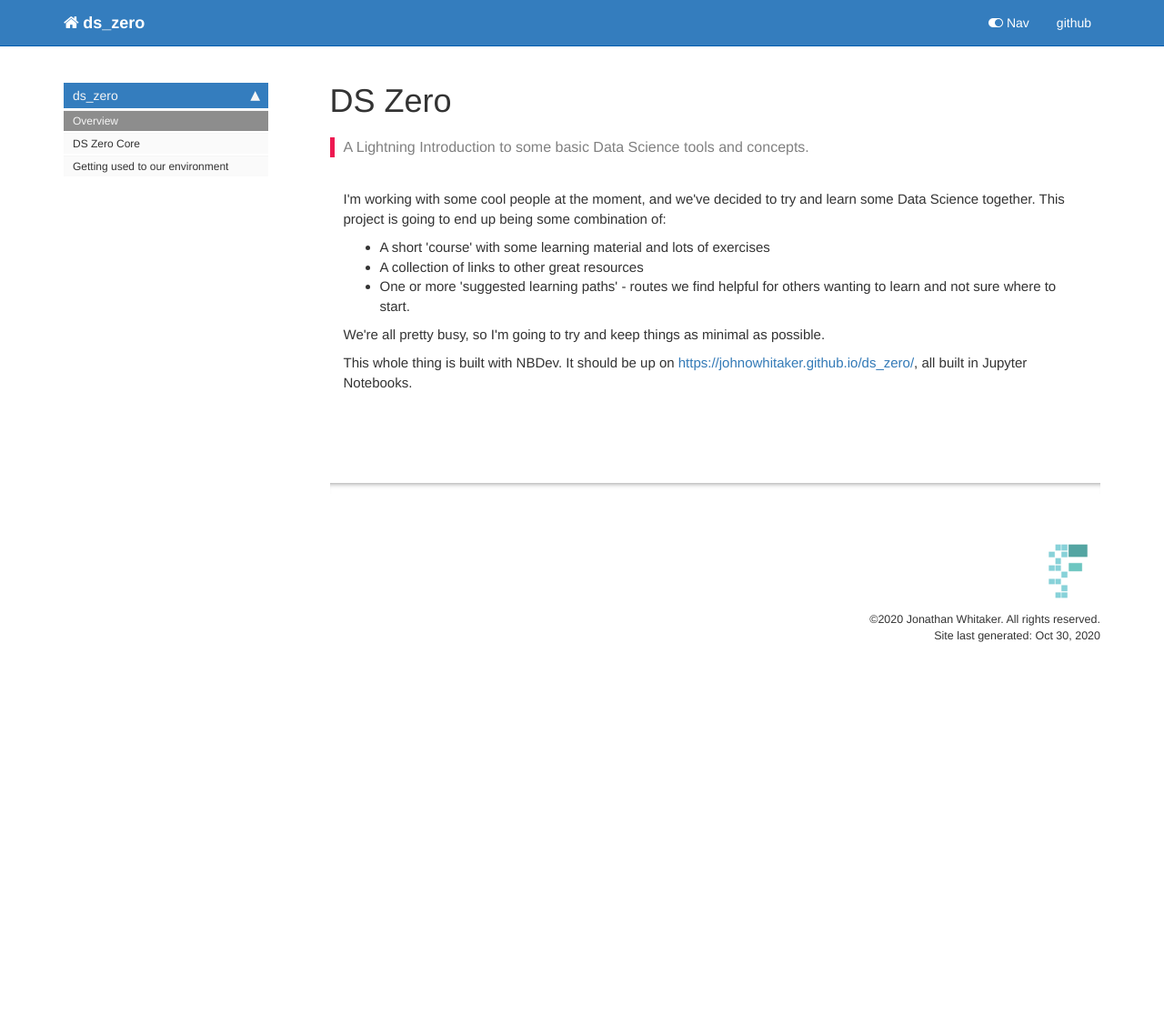
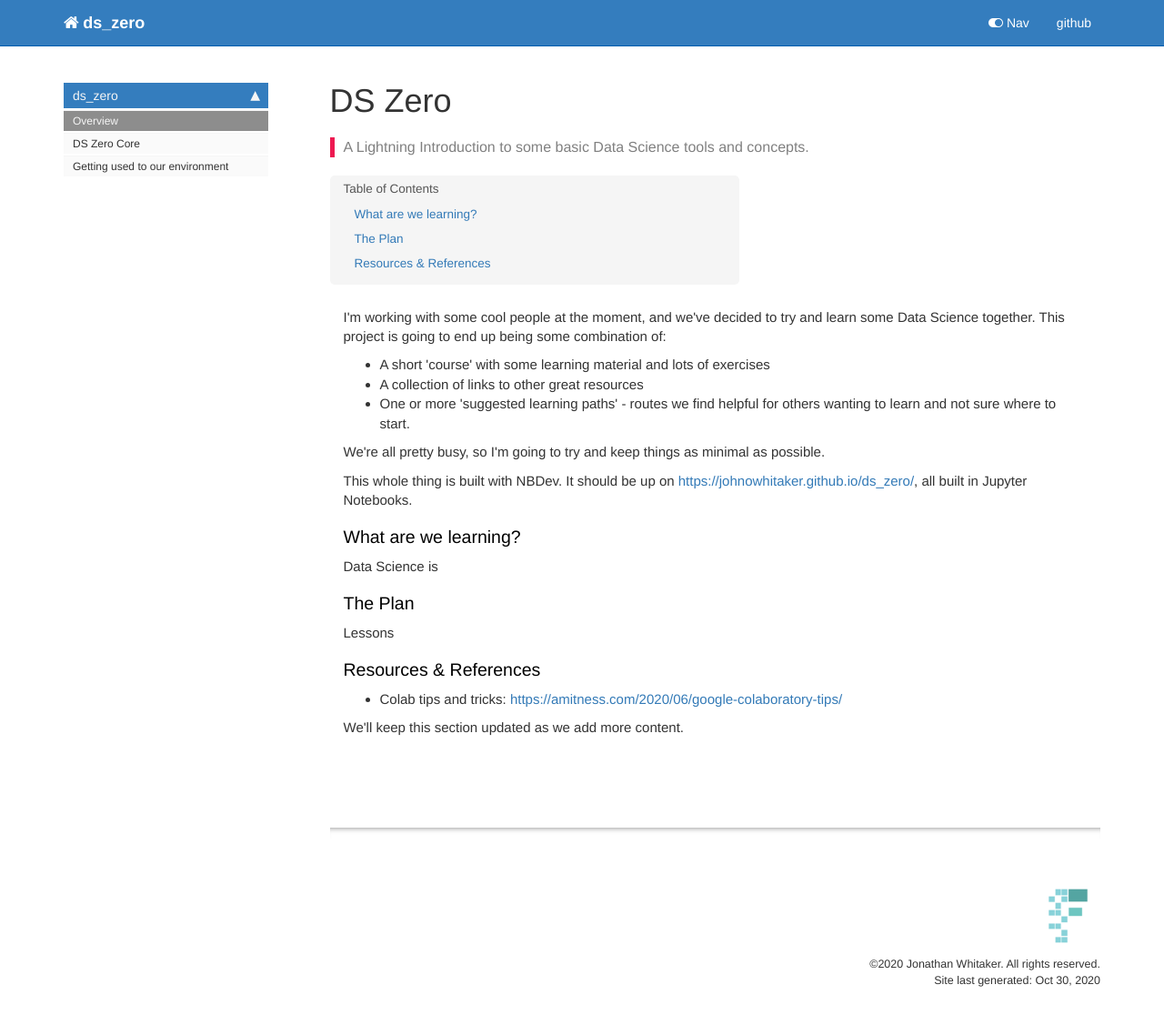
Before and after one commit to johnowhitaker/ds_zero, a Jekyll site: the page built from docs/index.html, in a window 1280 px wide. Shown: the whole page at 91% size. Built offline with Jekyll 4.4.1, drawn with Linux system fonts in a browser that asks for light colours; nearby versions of some CDN libraries; comment, search, counter and statistics services are not loaded; before the commit the page ends 900 px from its top, so only the background shows below that.

Commit message:
Starting on content

```diff
--- a/docs/index.html
+++ b/docs/index.html
@@ -43,4 +43,28 @@ nb_path: "index.ipynb"
 </div>
 </div>
 </div>
+<div class="cell border-box-sizing text_cell rendered"><div class="inner_cell">
+<div class="text_cell_render border-box-sizing rendered_html">
+<h3 id="What-are-we-learning?">What are we learning?<a class="anchor-link" href="#What-are-we-learning?"> </a></h3><p>Data Science is</p>
+
 </div>
+</div>
+</div>
+<div class="cell border-box-sizing text_cell rendered"><div class="inner_cell">
+<div class="text_cell_render border-box-sizing rendered_html">
+<h3 id="The-Plan">The Plan<a class="anchor-link" href="#The-Plan"> </a></h3><p>Lessons</p>
+
+</div>
+</div>
+</div>
+<div class="cell border-box-sizing text_cell rendered"><div class="inner_cell">
+<div class="text_cell_render border-box-sizing rendered_html">
+<h3 id="Resources-&amp;-References">Resources &amp; References<a class="anchor-link" href="#Resources-&amp;-References"> </a></h3><ul>
+<li>Colab tips and tricks: <a href="https://amitness.com/2020/06/google-colaboratory-tips/">https://amitness.com/2020/06/google-colaboratory-tips/</a></li>
+</ul>
+<p>We'll keep this section updated as we add more content.</p>
+
+</div>
+</div>
+</div>
+</div>
```
Also changed, not shown: README.md, 2 other files.
